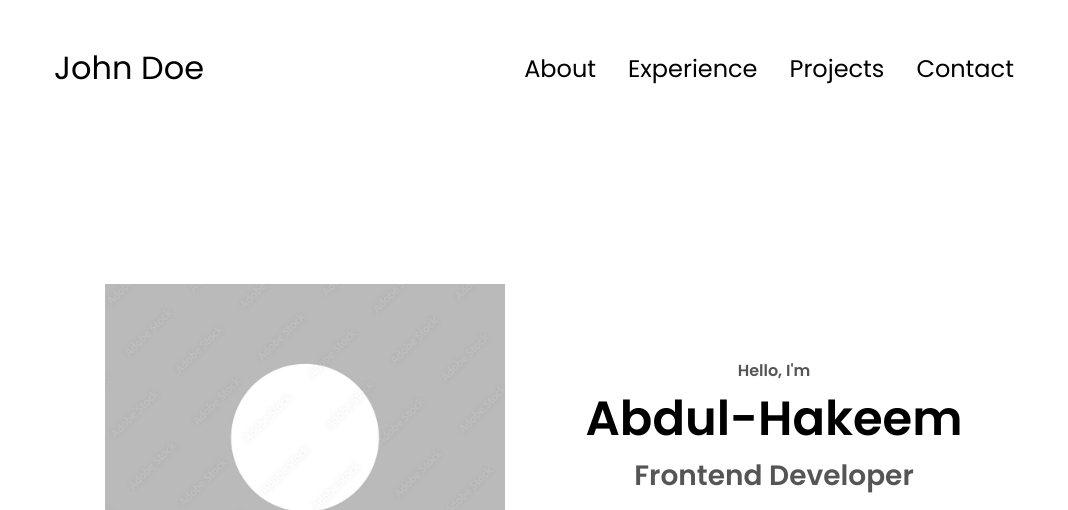
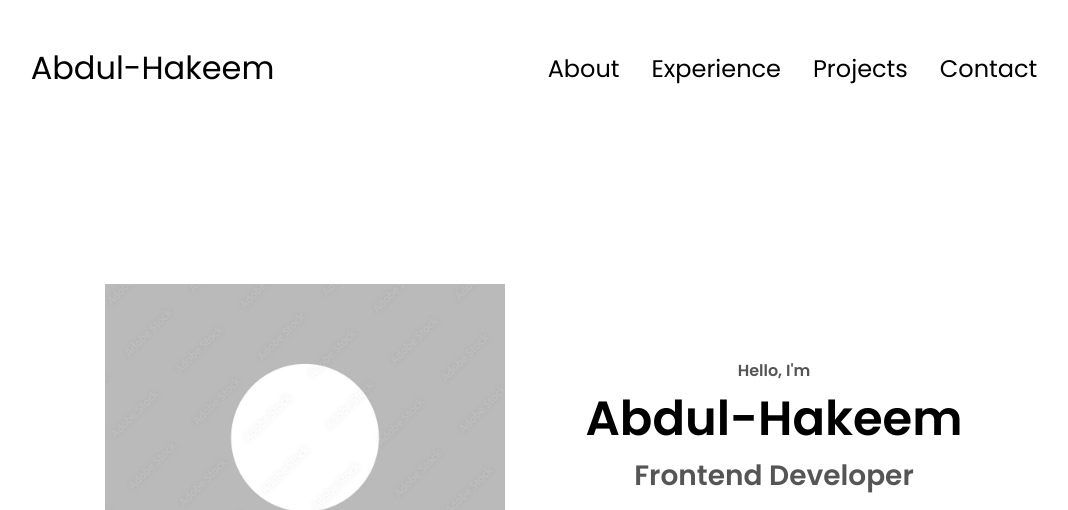
Before and after one commit to 0latoye/portfolio, a plain HTML site: page index.html in a window 1280 px wide. Shown: the top 510 px of the page, without its empty margins (106-1174 px from the left). Drawn offline with Linux system fonts and the light colour scheme.

Commit message:
text changes

```diff
--- a/index.html
+++ b/index.html
@@ -11,7 +11,7 @@
 
   <body>
     <nav id="desktop-nav">
-      <div class="logo">John Doe</div>
+      <div class="logo">Abdul-Hakeem</div>
       <div>
         <ul class="nav-links">
           <li><a href="#about">About</a></li>
@@ -23,7 +23,7 @@
     </nav>
 
     <nav id="hamburger-nav">
-      <div class="logo">John Doe</div>
+      <div class="logo">Abdul-Hakeem</div>
       <div class="hamburger-menu">
         <div class="hamburger-icon" onclick="toggleMenu()">
           <span></span>
@@ -44,7 +44,7 @@
 
     <section id="profile">
       <div class="section__pic-container">
-        <img src="./assets/profile-pic.png" alt="John Doe profile picture" />
+        <img src="./assets/profile-pic.png" alt="Hakeem profile picture" />
       </div>
 
       <div class="section__text">
```
